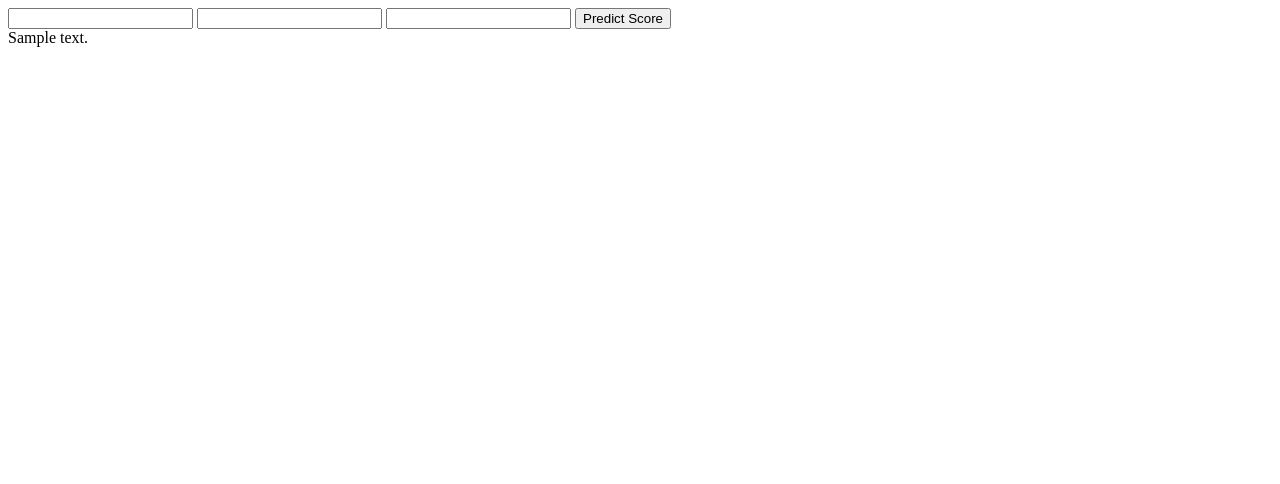
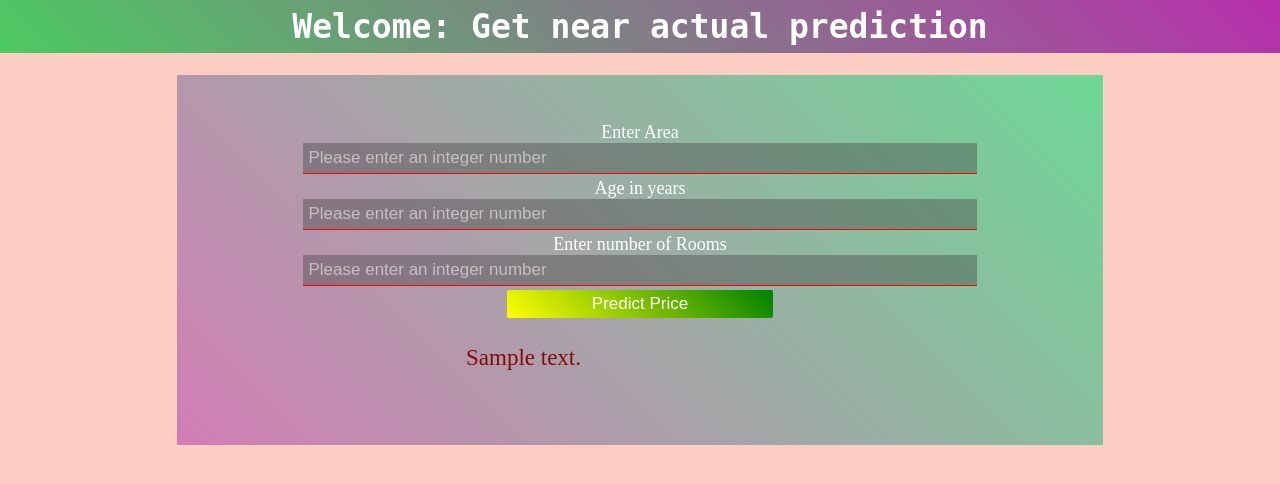
Before and after one commit to chiragnirmal7/flaks-1, a Flask app: template templates/index.html in a window 1280 px wide. Shown: the top 484 px of the page. Run offline with Flask 2, Linux system fonts and the light colour scheme; the template is opened without the code that fills it: most values are stand-ins (such as "Sample title", 1, 10 or a date in 2020); parts of the project's set-up code (start-up, migrations or seed data) failed here and were passed over.

Commit message:
Css added and UI updated

```diff
--- a/app.py
+++ b/app.py
@@ -22,7 +22,7 @@ def predict():
     #last = model.predict([[features]])
     #print(features2)
 
-    return render_template("index.html", prediction_text = "price is : {}".format(pred))
+    return render_template("index.html", prediction_text = "Best Predicted Price is : {} Unit(s)" .format(round(pred[0],3)))
 
 
 if __name__ =="__main__":
--- /dev/null
+++ b/static/style.css
@@ -0,0 +1,69 @@
+*{
+    margin: 0;
+    padding: 0;
+}
+body{
+    background: #fcc7bbde;;
+}
+header{
+    font-weight: bold;
+    font-size: 23;
+    background: linear-gradient(45deg, #4cca61, #b82fad);
+    text-align: center;
+    color: white;
+    font-size: 33px;
+    font-family: monospace;
+    padding: 7px;
+    margin-bottom: 22px;
+
+}
+.container{
+    max-width: 70%;
+    background: linear-gradient(45deg, #b445ac96, #20dd7da6);
+    margin: auto;
+    padding: 47px 15px 47px 15px;
+}
+form{
+    display: flex;
+    flex-direction: column;
+    justify-content: center;
+    align-items: center;
+}
+.input-field{
+    display: flex;
+    flex-direction: column;
+    margin-bottom: 4px;
+    width: 74%;
+    align-items: center;
+
+}
+label{
+    max-width: 50%;
+    font-size: large;
+    color: white;
+
+}
+input{
+    background: rgba(66, 66, 66, 0.4);
+    color: white;
+    border: none;
+    border-bottom: 1px solid red;
+    width: 100%;
+    padding: 5px;
+    font-size: 17px;
+}
+input[type="submit"]{
+    padding: 4px;
+    background: linear-gradient(45deg, yellow, green);
+    width: 40%;
+    border: none;
+    border-radius: 2px;
+}
+input::placeholder{
+    color:rgb(197, 192, 192);
+}
+.prediction{
+    padding: 23px;
+    color: #800c0c;
+    font-size: 23px;
+}
--- a/templates/index.html
+++ b/templates/index.html
@@ -1,15 +1,36 @@
 <!DOCTYPE html>
 <html>
+
 <head>
-	<title></title>
+	<title>Price Prediction:Get near actual price</title>
+	<link rel="stylesheet" href="../static/style.css">
 </head>
+
 <body>
+	<header>Welcome: Get near actual prediction </header>
+	<div class="container">
 	<form method="POST" action="{{url_for('predict')}}">
-		<input type="text" name="area" />
-		<input type="text" name="age" />
-		<input type="text" name="room" />
-		<input type="submit" name="btn" value="Predict Score" />
+		<div class="input-field">
+			<label for="area">Enter Area</label>
+			<input type="text" id="area" name="area" placeholder="Please enter an integer number" />
+		</div>
+		<div class="input-field">
+			<label for="age">Age in years</label>
+			<input type="text" id="age" name="age" placeholder="Please enter an integer number"/>
+		</div>
+		<div class="input-field">
+			<label for="room">Enter number of Rooms</label>
+			<input type="text" id="room" name="room" placeholder="Please enter an integer number"/>
+		</div>
+		<div class="input-field">
+			<input type="submit" name="btn" value="Predict Price" />
+		</div>
 	</form>
-	{{ prediction_text }}
+	<div class="input-field">
+		<span class="prediction">{{ prediction_text }}</span>
+	</div>
+</div>
+
 </body>
+
 </html>
```
